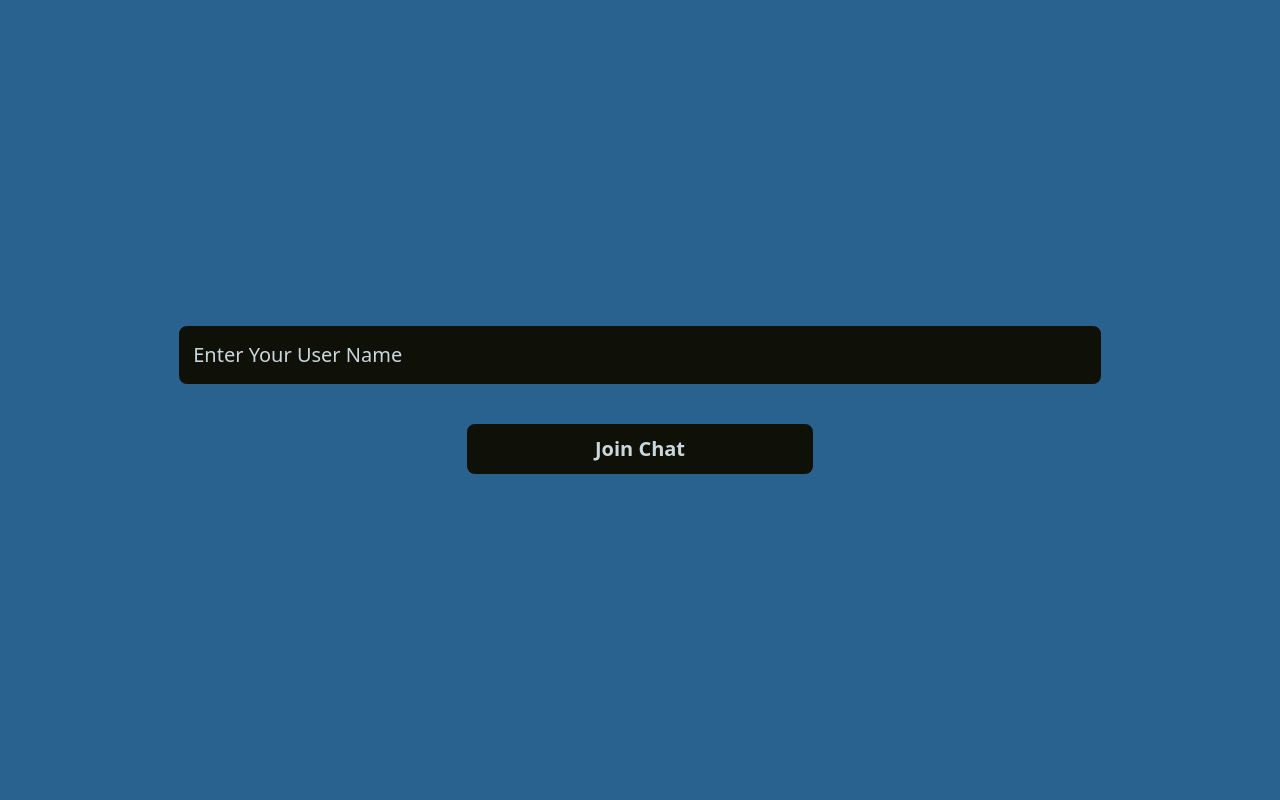
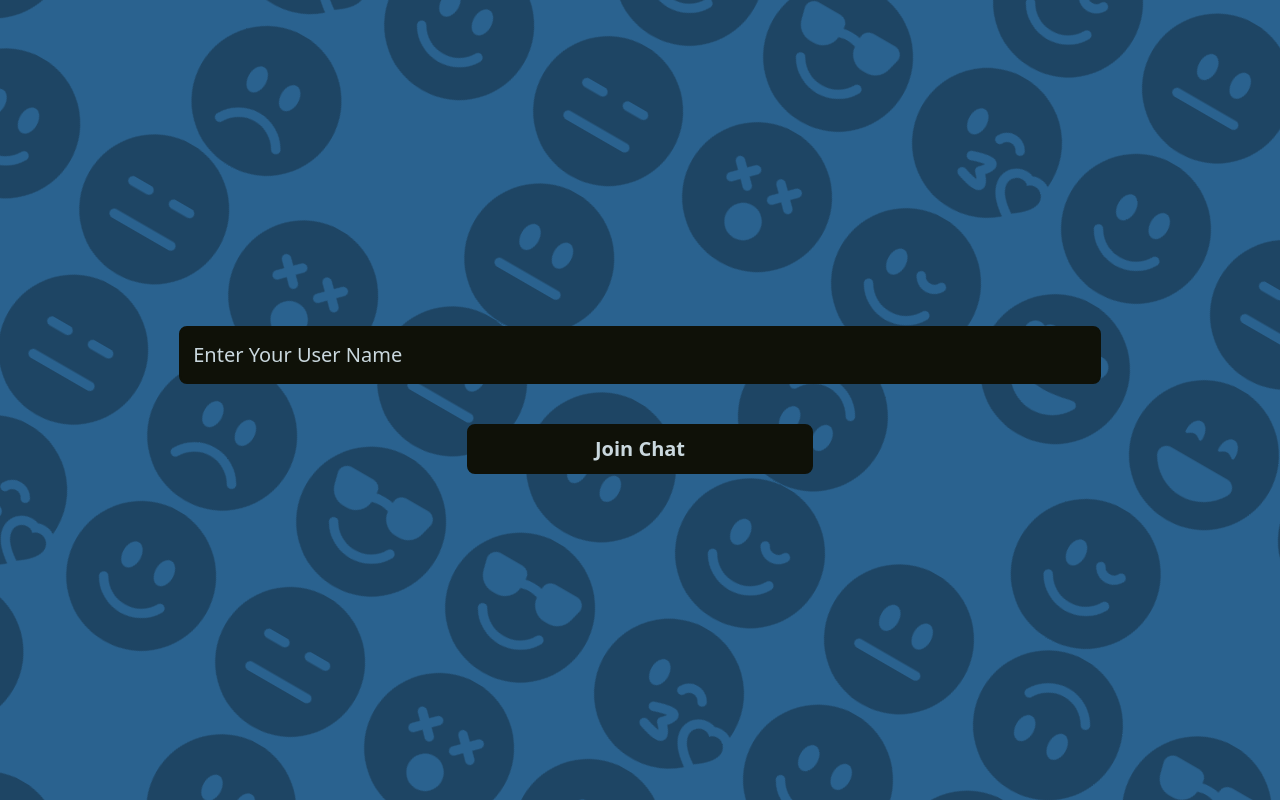
Before and after one commit to omidfarhangnia/Realtime-Chatapp-With-React, a React (Create React App) app: page / in a window 1280 px wide. Built offline with nearby package versions, Linux system fonts and the light colour scheme; a web font is replaced by a local one.

Commit message:
adding the animation of first page

```diff
--- a/package.json
+++ b/package.json
@@ -7,8 +7,10 @@
     "@testing-library/react": "^13.4.0",
     "@testing-library/user-event": "^13.5.0",
     "firebase": "^10.0.0",
+    "gsap": "^3.12.2",
     "react": "^18.2.0",
     "react-dom": "^18.2.0",
+    "react-icons": "^4.10.1",
     "react-router-dom": "^6.14.1",
     "react-scripts": "5.0.1",
     "uuid": "^9.0.0",
--- a/src/Pages/CreateAccount.jsx
+++ b/src/Pages/CreateAccount.jsx
@@ -4,12 +4,34 @@ import { db } from "../firebase";
 import { v4 as uuid } from "uuid";
 import { useNavigate } from "react-router-dom";
 import { DataContext } from "../App";
+import {
+  BsFillEmojiDizzyFill,
+  BsFillEmojiExpressionlessFill,
+  BsFillEmojiFrownFill,
+  BsFillEmojiHeartEyesFill,
+  BsFillEmojiKissFill,
+  BsFillEmojiLaughingFill,
+  BsFillEmojiNeutralFill,
+  BsFillEmojiSmileFill,
+  BsFillEmojiSmileUpsideDownFill,
+  BsFillEmojiSunglassesFill,
+  BsFillEmojiWinkFill,
+} from "react-icons/bs";
+import { gsap } from "gsap";
 
 function CreateAccount({ setCurrentUser }) {
   const { setData } = useContext(DataContext);
   const userNameInputRef = useRef(null);
   const navigate = useNavigate();
   const id = uuid();
+
+  // function handleStartAnimation() {
+  //   const allChild = document.querySelector("#iconsBoxContainer>div");
+
+  //   // gsap.to("#iconsBoxContainer>div[0]", {
+  //   //   x: 1000,
+  //   // });
+  // }
 
   useEffect(() => {
     async function listenerToServer() {
@@ -26,6 +48,21 @@ function CreateAccount({ setCurrentUser }) {
     return () => {
       listenerToServer();
     };
+  }, []);
+
+  useEffect(() => {
+    // const firstChild = document.querySelector("#iconsBoxContainer>div");
+    const container = document.querySelector("#iconsBoxContainer>div");
+
+    console.log(container.toString());
+
+    gsap.to("#iconsBoxContainer>div", {
+      y: "-=1000",
+      duration: 150,
+      ease: "linear",
+      repeat: -1,
+      yoyo: true,
+    });
   }, []);
 
   async function handleClick() {
@@ -55,13 +92,63 @@ function CreateAccount({ setCurrentUser }) {
   }
 
   return (
-    <div className="w-[100vw] h-[100dvh] bg-customDarkBlue flex justify-center items-center gap-10">
+    <div className="w-[100vw] h-[100dvh] bg-customDarkBlue flex justify-center items-center gap-10 relative overflow-hidden">
+      <div
+        className="absolute w-[550%] md:w-[200%] lg:w-[150%] h-[150%] p-5 rotate-[30deg]"
+        id="iconsBoxContainer"
+      >
+        {[...Array(10)].map((member) => {
+          return (
+            <div className="flex flex-wrap gap-3 [&>svg]:opacity-30 justify-around">
+              <BsFillEmojiKissFill size={150} />
+              <BsFillEmojiSmileFill size={150} />
+              <BsFillEmojiExpressionlessFill size={150} />
+              <BsFillEmojiDizzyFill size={150} />
+              <BsFillEmojiNeutralFill size={150} />
+              <BsFillEmojiSmileUpsideDownFill size={150} />
+              <BsFillEmojiWinkFill size={150} />
+              <BsFillEmojiNeutralFill size={150} />
+              <BsFillEmojiSmileUpsideDownFill size={150} />
+              <BsFillEmojiSunglassesFill size={150} />
+              <BsFillEmojiSunglassesFill size={150} />
+              <BsFillEmojiKissFill size={150} />
+              <BsFillEmojiSmileFill size={150} />
+              <BsFillEmojiExpressionlessFill size={150} />
+              <BsFillEmojiFrownFill size={150} />
+              <BsFillEmojiSunglassesFill size={150} />
+              <BsFillEmojiSunglassesFill size={150} />
+              <BsFillEmojiKissFill size={150} />
+              <BsFillEmojiSmileFill size={150} />
+              <BsFillEmojiExpressionlessFill size={150} />
+              <BsFillEmojiFrownFill size={150} />
+              <BsFillEmojiHeartEyesFill size={150} />
+              <BsFillEmojiLaughingFill size={150} />
+              <BsFillEmojiFrownFill size={150} />
+              <BsFillEmojiKissFill size={150} />
+              <BsFillEmojiSmileFill size={150} />
+              <BsFillEmojiExpressionlessFill size={150} />
+              <BsFillEmojiDizzyFill size={150} />
+              <BsFillEmojiWinkFill size={150} />
+              <BsFillEmojiHeartEyesFill size={150} />
+              <BsFillEmojiLaughingFill size={150} />
+              <BsFillEmojiDizzyFill size={150} />
+              <BsFillEmojiHeartEyesFill size={150} />
+              <BsFillEmojiLaughingFill size={150} />
+              <BsFillEmojiFrownFill size={150} />
+              <BsFillEmojiNeutralFill size={150} />
+              <BsFillEmojiSmileUpsideDownFill size={150} />
+              <BsFillEmojiWinkFill size={150} />
+              <BsFillEmojiSunglassesFill size={150} />
+            </div>
+          );
+        })}
+      </div>
       <form
         onSubmit={(e) => {
           e.preventDefault();
           handleClick();
         }}
-        className="flex flex-col gap-[40px] justify-center items-center w-[90%]"
+        className="flex flex-col gap-[40px] justify-center items-center w-[90%] z-10"
       >
         <input
           ref={userNameInputRef}
```
Also changed, not shown: 1 other file (tests, documents, lock files or other folders).
